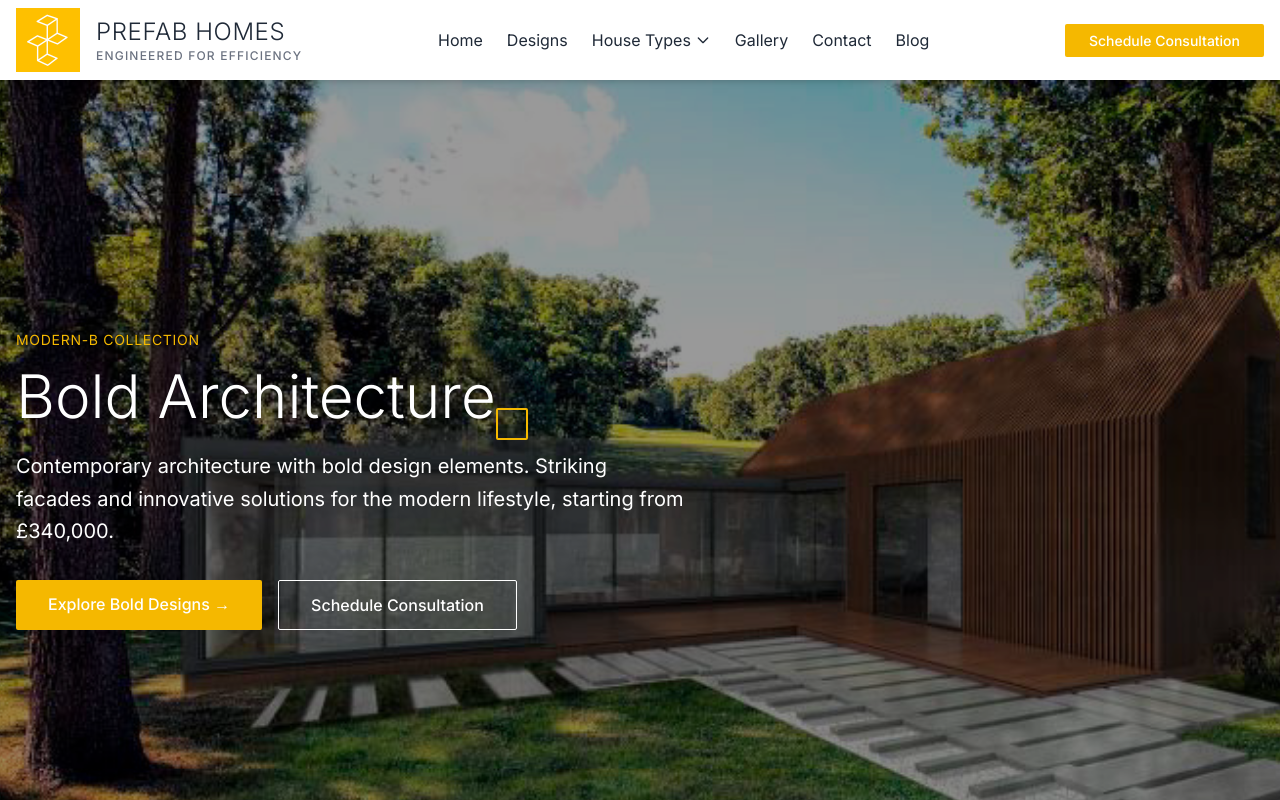
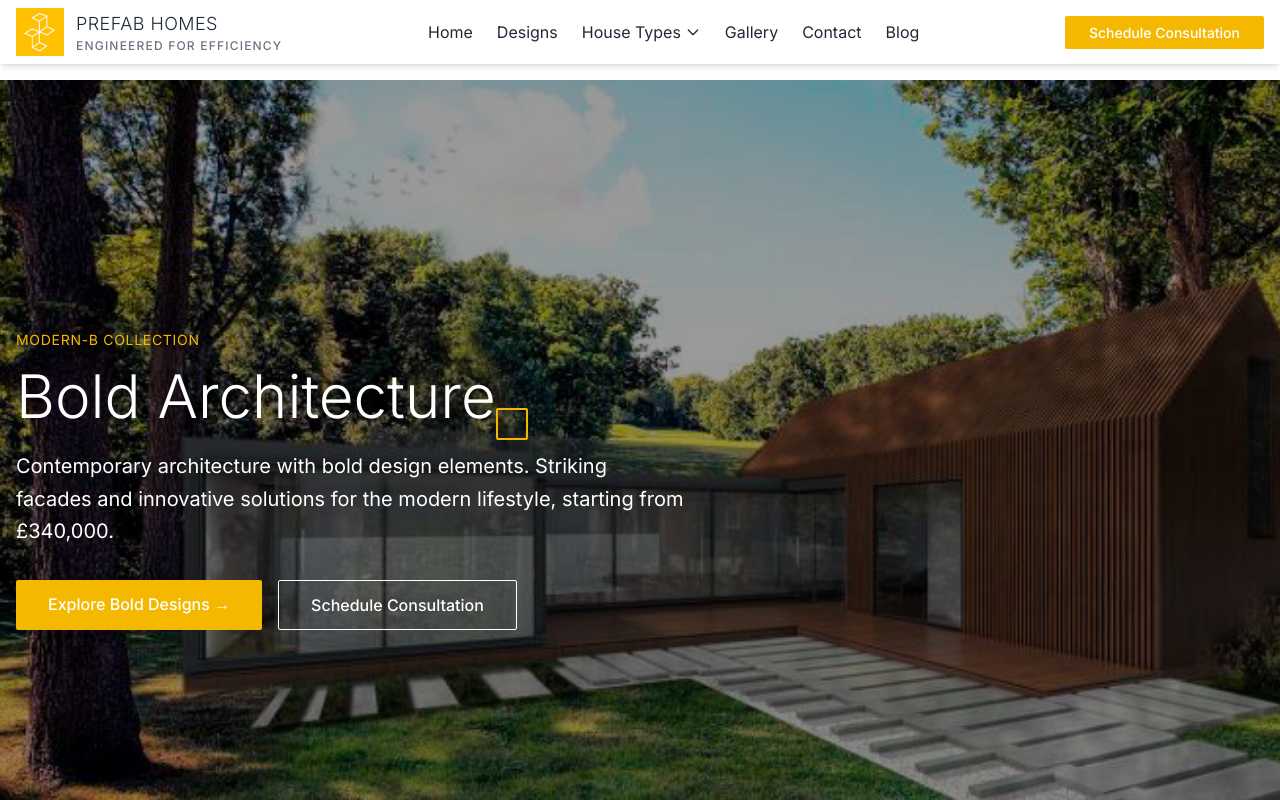
Before and after one commit to diggy98/prefab, a React (Vite) app: page /modern-b in a window 1280 px wide. Shown: the top 800 px of the page. Built offline with nearby package versions, Linux system fonts and the light colour scheme.

Commit message:
Make logo with text smaller

```diff
--- a/src/components/Header.tsx
+++ b/src/components/Header.tsx
@@ -36,10 +36,10 @@ const Header: React.FC = () => {
             <img
               src="/sharp_logo_high_res.png"
               alt="Prefab Homes Logo"
-              className="h-16 w-auto mr-4"
+              className="h-12 w-auto mr-3"
             />
             <div className="flex flex-col">
-              <span className={`text-2xl font-light tracking-wide transition-colors duration-200 ${textColor} group-hover:text-primary`}>
+              <span className={`text-lg font-light tracking-wide transition-colors duration-200 ${textColor} group-hover:text-primary`}>
                 PREFAB HOMES
               </span>
               <span className={`text-xs uppercase tracking-widest font-medium transition-colors duration-200 ${isHomePage && !scrolled ? 'text-white/80' : 'text-gray-500'} group-hover:text-primary`}>
```
